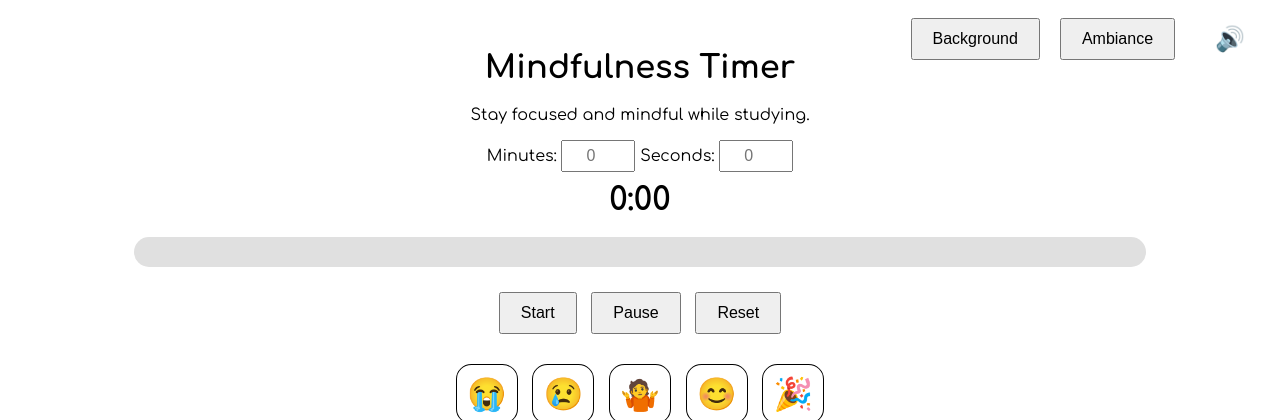
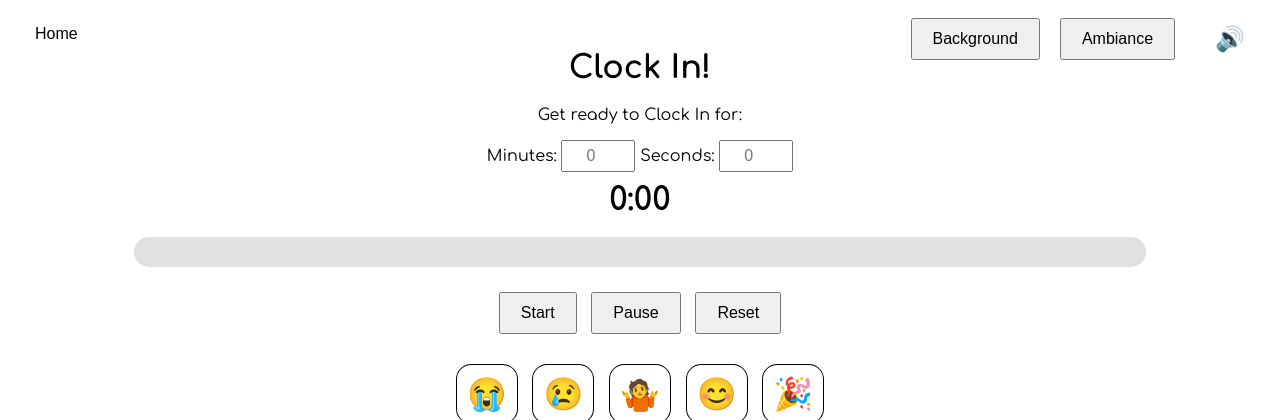
Before and after one commit to reesestic/shark-hacks-study-website, a Flask app: page / in a window 1280 px wide. Shown: the top 420 px of the page. Run offline with Flask 3, Linux system fonts and the light colour scheme; some libraries are stand-ins or nearby versions.

Commit message:
I hope we are almost done

```diff
--- a/Desktop/sharkhack/templates/index.html
+++ b/Desktop/sharkhack/templates/index.html
@@ -4,7 +4,7 @@
     <meta charset="UTF-8">
     <p class="citation" id="citation" style="display: none;">Image by <a href="https://www.vecteezy.com" target="_blank" rel="noopener noreferrer">Vecteezy</a></p>
     <meta name="viewport" content="width=device-width, initial-scale=1.0">
-    <title>Mindfulness Timer</title>
+    <title>Clock In!</title>
     <link href="https://fonts.googleapis.com/css2?family=Comfortaa:wght@400;700&display=swap" rel="stylesheet">
     <style>
         body {
@@ -102,6 +102,26 @@
         color: white; /* Makes the text white */
         }
 
+        .top-left-container {
+            position: absolute; /* Position it relative to the page */
+            top: 10px; /* Distance from the top */
+            left: 10px; /* Distance from the left */
+            z-index: 1000; /* Ensure it stays above other elements */
+        }
+
+        .home-btn {
+            background-color: #ffffff; /* Button background color */
+            color: #000000; /* Button text color */
+            border: none; /* Remove border */
+            padding: 10px 20px; /* Add padding for size */
+            font-size: 1em; /* Font size */
+            cursor: pointer; /* Pointer cursor on hover */
+        }
+
+        .home-btn:hover {
+            background-color: #5aa8a0; /* Darker background on hover */
+        }
+
         .citation {
             position: fixed; /* Fixes the position to the bottom-left corner */
             bottom: 10px; /* Distance from the bottom */
@@ -144,6 +164,9 @@
     <script src="https://cdn.jsdelivr.net/npm/canvas-confetti@1.6.0/dist/confetti.browser.min.js"></script>
 </head>
 <body>
+    <div class="top-left-container">
+        <a href="../Home/index.html"><button class="btn home-btn">Home</button></a>
+    </div>
     <div class="top-right-container">
         <!-- Background Dropdown -->
         <div class="dropdown background-dropdown">
@@ -178,8 +201,8 @@
         </button>
     </div>
 
-    <h1>Mindfulness Timer</h1>
-    <p>Stay focused and mindful while studying.</p>
+    <h1>Clock In!</h1>
+    <p>Get ready to Clock In for:</p>
     <div>
         <label for="time-minutes">Minutes: </label>
         <input type="number" id="time-minutes" min="0" placeholder="0">
```
